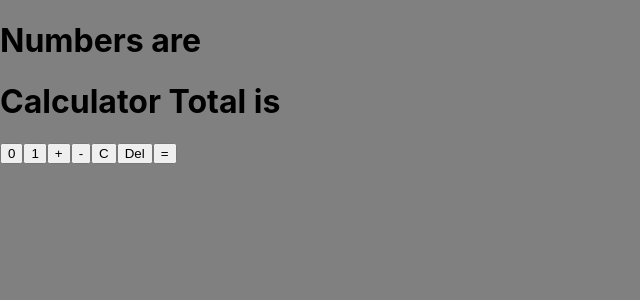
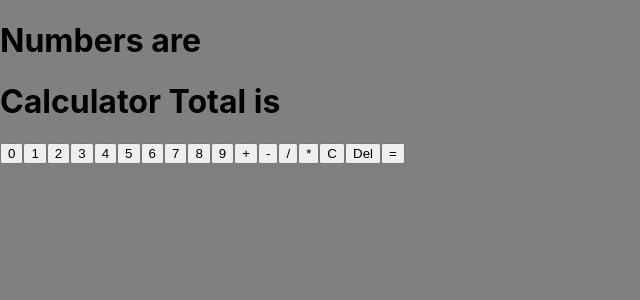
Before and after one commit to DonVlad1/calculator, a React (Create React App) app: page / in a window 1280 px wide. Shown: the top 300 px of the page, without its empty margins (0-640 px from the left). Built offline with nearby package versions, Linux system fonts and the light colour scheme.

Commit message:
Made it so it checks for last character. Does nothing if it find either / or * twice

```diff
--- a/src/App.js
+++ b/src/App.js
@@ -4,18 +4,21 @@ import { evaluate } from 'mathjs'
 
 const App = () =>
 {
-
-const calculatorButtons = [0,1,'+','-','C', 'Del','=']
+const calculatorButtons = [0,1,2,3,4,5,6,7,8,9,'+','-','/','*','C','Del','=']
 const [selectedButtons, setButtonSelection] = useState([])
 const [calculatorTotal, setCalculatorTotal] = useState([])
 
   return (
     <div>
+      <div className="calculatorTotalScreen">
         <h1>Numbers are {selectedButtons}</h1>
         <h1>Calculator Total is {calculatorTotal}</h1>
+      </div>
+
+      <div>
       {calculatorButtons.map((button, buttonKey) =>
         {
-
+          console.log(selectedButtons[selectedButtons.length - 1])
           if (button === '=')
           {
             return(<button key= { buttonKey } onClick={() => setCalculatorTotal(returnResult(selectedButtons))}>=</button>)
@@ -26,7 +29,6 @@ const [calculatorTotal, setCalculatorTotal] = useState([])
           }
           else if (button === 'Del')
           {
-          console.log(selectedButtons)
             return(<button key = { buttonKey } onClick={() => setButtonSelection(deleteLast(selectedButtons))}>Del</button>)
           }
           else
@@ -34,6 +36,8 @@ const [calculatorTotal, setCalculatorTotal] = useState([])
             return (<button key = { buttonKey } onClick={() => setButtonSelection(addButtons(selectedButtons, button))}>{button}</button>)
           }
         })}
+      </div>
+
     </div>
   )
 }
@@ -50,12 +54,20 @@ function returnResult(selectedButtons)
 
 function addButtons(selectedButtons, button)
 {
+  if ((button === '/' || button === '*') && (selectedButtons[selectedButtons.length - 1] === button))
+  {
+    return(selectedButtons)
+  }
+  else
+  {
     return selectedButtons => [...selectedButtons, button]
+  }
+
 }
 
 function deleteLast(selectedButtons)
 {
-  return selectedButtons.splice(-1)
+  return selectedButtons.slice(0, -1)
 }
 
 export default App
```
Lines whose indentation alone changed are shown as unchanged.
